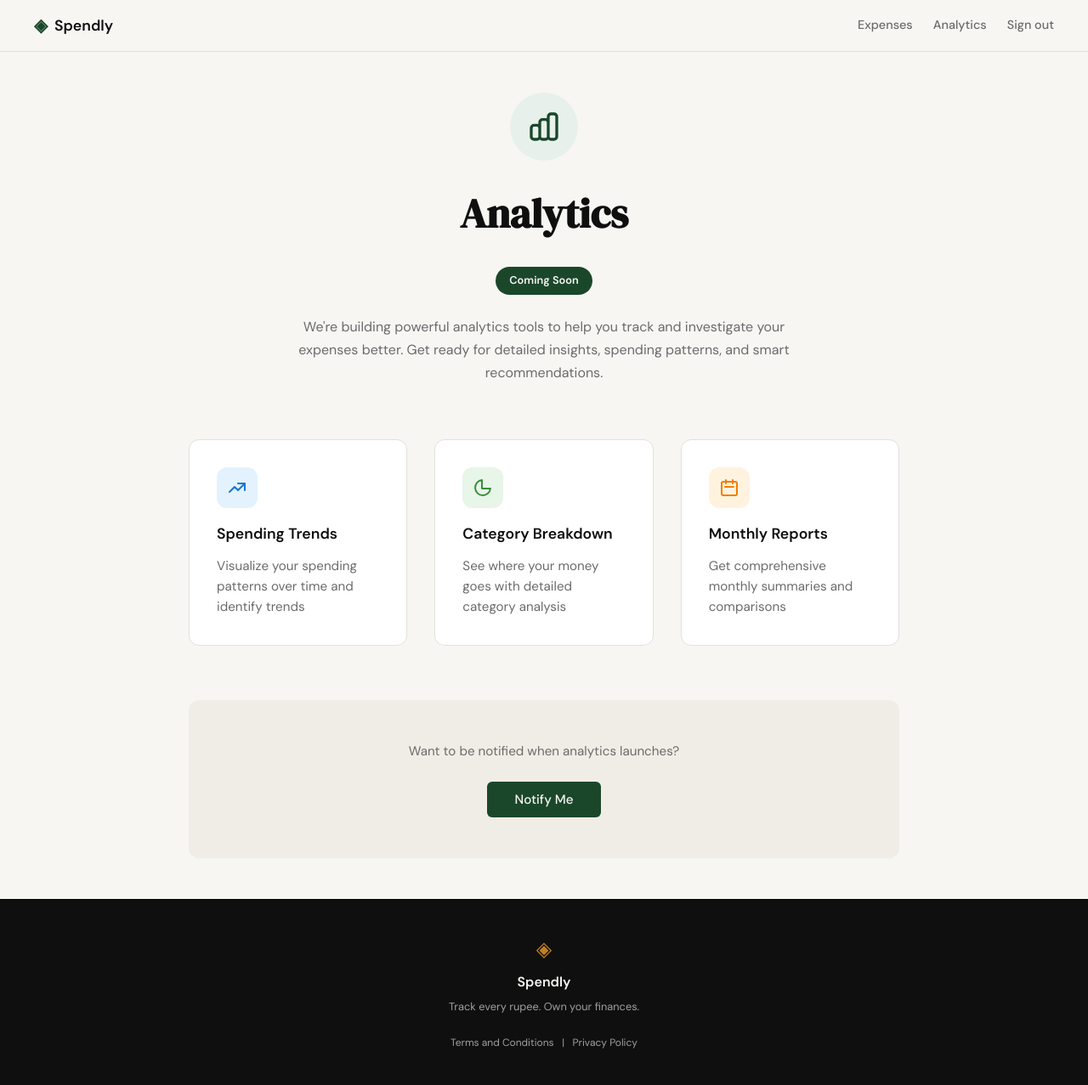
After one commit to Kannav-Claude/Claude-Expense-system, a Flask app: page /analytics in a window 1280 px wide. The commit adds this page. Shown: the whole page at 85% size. Run offline with Flask 3, Linux system fonts and the light colour scheme; the visitor is signed in with stand-in values (Sample User, id 1).

Commit message:
analytics page desigh with Figma

```diff
--- a/app.py
+++ b/app.py
@@ -98,6 +98,14 @@ def privacy():
 def logout():
     session.clear()
     return redirect(url_for("landing"))
+
+
+@app.route("/analytics")
+def analytics():
+    if "user_id" not in session:
+        return redirect(url_for("login"))
+
+    return render_template("analytics.html")
 
 
 @app.route("/expenses")
--- /dev/null
+++ b/templates/analytics.html
@@ -0,0 +1,240 @@
+{% extends "base.html" %}
+
+{% block title %}Analytics - Spendly{% endblock %}
+
+{% block head %}
+<style>
+    .analytics-container {
+        max-width: 900px;
+        margin: 0 auto;
+        padding: 3rem 2rem;
+    }
+
+    .analytics-header {
+        text-align: center;
+        margin-bottom: 4rem;
+    }
+
+    .analytics-icon-badge {
+        display: inline-flex;
+        align-items: center;
+        justify-content: center;
+        width: 80px;
+        height: 80px;
+        background: var(--accent-light);
+        border-radius: 50%;
+        margin-bottom: 1.5rem;
+    }
+
+    .analytics-icon-badge svg {
+        width: 40px;
+        height: 40px;
+        color: var(--accent);
+    }
+
+    .analytics-title {
+        font-family: var(--font-display);
+        font-size: clamp(2rem, 4vw, 3rem);
+        color: var(--ink);
+        margin-bottom: 1.5rem;
+    }
+
+    .analytics-badge {
+        display: inline-block;
+        background: var(--accent);
+        color: var(--paper);
+        padding: 0.4rem 1rem;
+        border-radius: 999px;
+        font-size: 0.8rem;
+        font-weight: 600;
+        margin-bottom: 1.5rem;
+    }
+
+    .analytics-description {
+        font-size: 1rem;
+        color: var(--ink-muted);
+        line-height: 1.7;
+        max-width: 600px;
+        margin: 0 auto;
+    }
+
+    .analytics-features {
+        display: grid;
+        grid-template-columns: repeat(auto-fit, minmax(250px, 1fr));
+        gap: 2rem;
+        margin: 4rem 0;
+    }
+
+    .feature-card {
+        background: var(--paper-card);
+        border: 1px solid var(--border);
+        border-radius: var(--radius-md);
+        padding: 2rem;
+        transition: all 0.2s;
+    }
+
+    .feature-card:hover {
+        border-color: var(--accent);
+        box-shadow: 0 4px 16px rgba(15, 15, 15, 0.08);
+    }
+
+    .feature-icon-wrapper {
+        display: inline-flex;
+        align-items: center;
+        justify-content: center;
+        width: 48px;
+        height: 48px;
+        border-radius: var(--radius-md);
+        margin-bottom: 1rem;
+    }
+
+    .feature-icon-wrapper.blue {
+        background: #e3f2fd;
+    }
+
+    .feature-icon-wrapper.green {
+        background: #e8f5e9;
+    }
+
+    .feature-icon-wrapper.orange {
+        background: #fff3e0;
+    }
+
+    .feature-icon-wrapper svg {
+        width: 24px;
+        height: 24px;
+    }
+
+    .feature-icon-wrapper.blue svg { color: #1976d2; }
+    .feature-icon-wrapper.green svg { color: #388e3c; }
+    .feature-icon-wrapper.orange svg { color: #f57c00; }
+
+    .feature-title {
+        font-family: var(--font-body);
+        font-size: 1.1rem;
+        font-weight: 600;
+        color: var(--ink);
+        margin-bottom: 0.75rem;
+    }
+
+    .feature-description {
+        font-size: 0.95rem;
+        color: var(--ink-muted);
+        line-height: 1.6;
+    }
+
+    .analytics-cta {
+        text-align: center;
+        margin-top: 4rem;
+        padding: 3rem 2rem;
+        background: var(--paper-warm);
+        border-radius: var(--radius-md);
+    }
+
+    .analytics-cta-text {
+        font-size: 0.95rem;
+        color: var(--ink-muted);
+        margin-bottom: 1.5rem;
+    }
+
+    .analytics-cta-button {
+        display: inline-block;
+        background: var(--accent);
+        color: var(--paper);
+        padding: 0.7rem 2rem;
+        border-radius: var(--radius-sm);
+        font-weight: 500;
+        cursor: pointer;
+        border: none;
+        transition: background 0.2s;
+        font-family: var(--font-body);
+        font-size: 0.95rem;
+    }
+
+    .analytics-cta-button:hover {
+        background: var(--ink);
+    }
+
+    @media (max-width: 768px) {
+        .analytics-container {
+            padding: 2rem 1rem;
+        }
+
+        .analytics-features {
+            grid-template-columns: 1fr;
+            gap: 1.5rem;
+        }
+
+        .analytics-title {
+            font-size: 2rem;
+        }
+    }
+</style>
+{% endblock %}
+
+{% block content %}
+<div class="analytics-container">
+    <div class="analytics-header">
+        <div class="analytics-icon-badge">
+            <svg xmlns="http://www.w3.org/2000/svg" fill="none" viewBox="0 0 24 24" stroke="currentColor">
+                <path stroke-linecap="round" stroke-linejoin="round" stroke-width="2" d="M9 19v-6a2 2 0 00-2-2H5a2 2 0 00-2 2v6a2 2 0 002 2h2a2 2 0 002-2zm0 0V9a2 2 0 012-2h2a2 2 0 012 2v10m-6 0a2 2 0 002 2h2a2 2 0 002-2m0 0V5a2 2 0 012-2h2a2 2 0 012 2v14a2 2 0 01-2 2h-2a2 2 0 01-2-2z" />
+            </svg>
+        </div>
+        <h1 class="analytics-title">Analytics</h1>
+        <div class="analytics-badge">Coming Soon</div>
+        <p class="analytics-description">
+            We're building powerful analytics tools to help you track and investigate your expenses better.
+            Get ready for detailed insights, spending patterns, and smart recommendations.
+        </p>
+    </div>
+
+    <div class="analytics-features">
+        <div class="feature-card">
+            <div class="feature-icon-wrapper blue">
+                <svg xmlns="http://www.w3.org/2000/svg" fill="none" viewBox="0 0 24 24" stroke="currentColor">
+                    <path stroke-linecap="round" stroke-linejoin="round" stroke-width="2" d="M13 7h8m0 0v8m0-8l-8 8-4-4-6 6" />
+                </svg>
+            </div>
+            <h3 class="feature-title">Spending Trends</h3>
+            <p class="feature-description">
+                Visualize your spending patterns over time and identify trends
+            </p>
+        </div>
+
+        <div class="feature-card">
+            <div class="feature-icon-wrapper green">
+                <svg xmlns="http://www.w3.org/2000/svg" fill="none" viewBox="0 0 24 24" stroke="currentColor">
+                    <path stroke-linecap="round" stroke-linejoin="round" stroke-width="2" d="M11 3.055A9.001 9.001 0 1020.945 13H11V3.055z" />
+                </svg>
+            </div>
+            <h3 class="feature-title">Category Breakdown</h3>
+            <p class="feature-description">
+                See where your money goes with detailed category analysis
+            </p>
+        </div>
+
+        <div class="feature-card">
+            <div class="feature-icon-wrapper orange">
+                <svg xmlns="http://www.w3.org/2000/svg" fill="none" viewBox="0 0 24 24" stroke="currentColor">
+                    <path stroke-linecap="round" stroke-linejoin="round" stroke-width="2" d="M8 7V3m8 4V3m-9 8h10M5 21h14a2 2 0 002-2V7a2 2 0 00-2-2H5a2 2 0 00-2 2v12a2 2 0 002 2z" />
+                </svg>
+            </div>
+            <h3 class="feature-title">Monthly Reports</h3>
+            <p class="feature-description">
+                Get comprehensive monthly summaries and comparisons
+            </p>
+        </div>
+    </div>
+
+    <div class="analytics-cta">
+        <p class="analytics-cta-text">Want to be notified when analytics launches?</p>
+        <button class="analytics-cta-button" onclick="notifyMe()">Notify Me</button>
+    </div>
+</div>
+
+<script>
+    function notifyMe() {
+        alert('Thank you! We\'ll notify you when analytics is ready.');
+    }
+</script>
+{% endblock %}
--- a/templates/base.html
+++ b/templates/base.html
@@ -21,6 +21,7 @@
             <div class="nav-links">
                 {% if session.get('user_id') %}
                     <a href="{{ url_for('expenses') }}">Expenses</a>
+                    <a href="{{ url_for('analytics') }}">Analytics</a>
                     <a href="{{ url_for('logout') }}">Sign out</a>
                 {% else %}
                     <a href="{{ url_for('login') }}">Sign in</a>
```
Also changed, not shown: .claude/settings.local.json.
